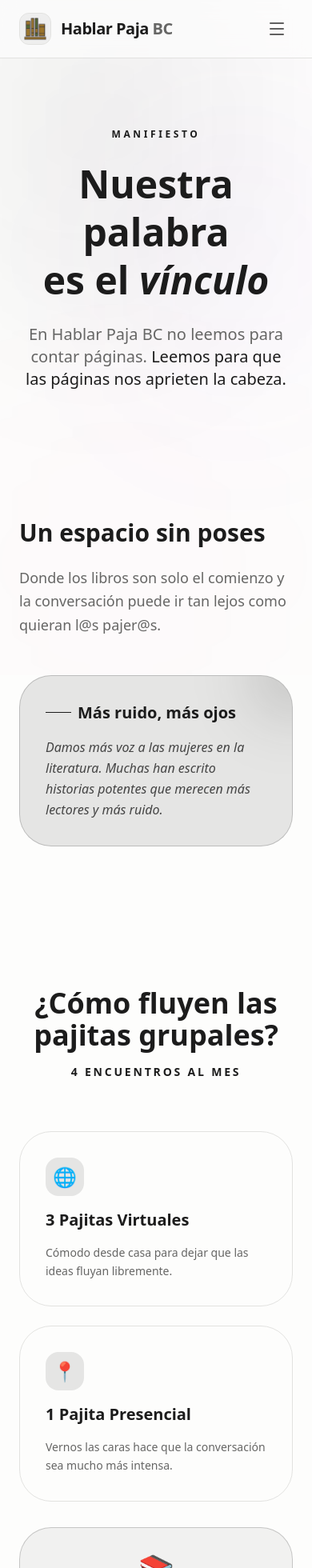
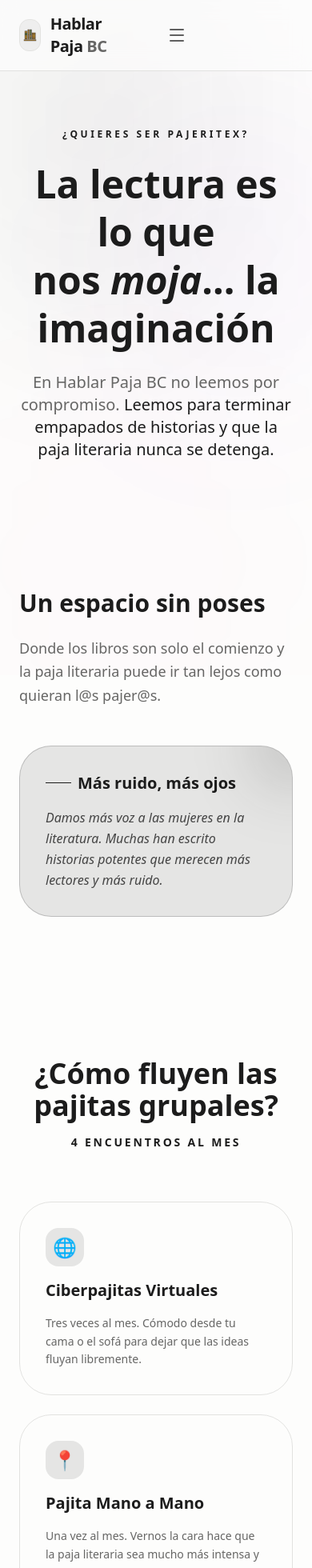
Before and after one commit to Diegoberrio1601/hablar_paja_bc, a Next.js app: page /club in a window 390 px wide. Shown: the top 1960 px of the page at 80% size. Built offline with nearby package versions, Linux system fonts and the light colour scheme; no server answers; a web font is replaced by a local one.

Commit message:
refactor: update brand voice and terminology to "Pajeritex" across UI components and content

```diff
--- a/app/admin/editar/[id]/page.tsx
+++ b/app/admin/editar/[id]/page.tsx
@@ -120,7 +120,7 @@ export default function EditarPage() {
       "Libros": `Escribe una reseña profunda y cautivadora del libro "${title}" de ${bookAuthor}. Incluye un resumen sin spoilers, análisis de temas y por qué vale la pena leerlo.`,
       "Autores": `Escribe un perfil literario detallado del autor ${bookAuthor}, enfocándote en su estilo, legado y mencionando su obra destacada "${title}".`,
       "Recomendaciones": `Escribe una recomendación entusiasta para leer "${title}" de ${bookAuthor}. Explica a qué tipo de lectores les gustaría y qué lo hace especial.`,
-      "Libro del Mes": `Escribe el anuncio oficial para el Libro del Mes de ${month}: "${title}" de ${bookAuthor}. Debe ser una invitación irresistible para que el club de lectura empiece a leerlo.`
+      "Libro del Mes": `Escribe el anuncio oficial para el Libro del Mes de ${month}: "${title}" de ${bookAuthor}. Debe ser una invitación irresistible para que l@s pajer@s empiecen a leerlo y se preparen para la pajita literaria.`
     };
 
     return `${base}${prompts[category] || prompts["Libros"]} Usa un tono cercano, elegante y profesional. Devuélveme el contenido en formato Markdown con subtítulos y negritas.`;
--- a/app/admin/publicar/page.tsx
+++ b/app/admin/publicar/page.tsx
@@ -94,7 +94,7 @@ export default function PublicarPage() {
       "Libros": `Escribe una reseña profunda y cautivadora del libro "${title}" de ${bookAuthor}. Incluye un resumen sin spoilers, análisis de temas y por qué vale la pena leerlo.`,
       "Autores": `Escribe un perfil literario detallado del autor ${bookAuthor}, enfocándote en su estilo, legado y mencionando su obra destacada "${title}".`,
       "Recomendaciones": `Escribe una recomendación entusiasta para leer "${title}" de ${bookAuthor}. Explica a qué tipo de lectores les gustaría y qué lo hace especial.`,
-      "Libro del Mes": `Escribe el anuncio oficial para el Libro del Mes de ${month}: "${title}" de ${bookAuthor}. Debe ser una invitación irresistible para que el club de lectura empiece a leerlo.`
+      "Libro del Mes": `Escribe el anuncio oficial para el Libro del Mes de ${month}: "${title}" de ${bookAuthor}. Debe ser una invitación irresistible para que l@s pajer@s empiecen a leerlo y se preparen para la pajita literaria.`
     };
 
     return `${base}${prompts[category] || prompts["Libros"]} Usa un tono cercano, elegante y profesional. Devuélveme el contenido en formato Markdown con subtítulos y negritas.`;
--- a/app/club/page.tsx
+++ b/app/club/page.tsx
@@ -3,23 +3,30 @@
 import React from "react";
 import Navbar from "@/components/Navbar";
 import Footer from "@/components/Footer";
-import {
-  Play
-} from "lucide-react";
+import { Play } from "lucide-react";
 
 const BrandIcons = {
   YouTube: ({ size = 24 }) => (
     <svg viewBox="0 0 24 24" width={size} height={size} fill="currentColor">
-      <path d="M23.498 6.186a3.016 3.016 0 0 0-2.122-2.136C19.505 3.545 12 3.545 12 3.545s-7.505 0-9.377.505A3.017 3.017 0 0 0 .502 6.186C0 8.07 0 12 0 12s0 3.93.502 5.814a3.016 3.016 0 0 0 2.122 2.136c1.871.505 9.376.505 9.376.505s7.505 0 9.377-.505a3.015 3.015 0 0 0 2.122-2.136C24 15.93 24 12 24 12s0-3.93-.502-5.814zM9.545 15.568V8.432L15.818 12l-6.273 3.568z"/>
+      <path d="M23.498 6.186a3.016 3.016 0 0 0-2.122-2.136C19.505 3.545 12 3.545 12 3.545s-7.505 0-9.377.505A3.017 3.017 0 0 0 .502 6.186C0 8.07 0 12 0 12s0 3.93.502 5.814a3.016 3.016 0 0 0 2.122 2.136c1.871.505 9.376.505 9.376.505s7.505 0 9.377-.505a3.015 3.015 0 0 0 2.122-2.136C24 15.93 24 12 24 12s0-3.93-.502-5.814zM9.545 15.568V8.432L15.818 12l-6.273 3.568z" />
     </svg>
   ),
   Spotify: ({ size = 24 }) => (
     <svg viewBox="0 0 24 24" width={size} height={size} fill="currentColor">
-      <path d="M12 0C5.373 0 0 5.373 0 12s5.373 12 12 12 12-5.373 12-12S18.627 0 12 0zm5.508 17.302c-.218.358-.686.469-1.042.247-2.848-1.741-6.433-2.134-10.655-1.17-.407.094-.816-.16-.91-.567-.094-.408.16-.816.567-.91 4.622-1.056 8.583-.605 11.793 1.358.356.222.469.69.247 1.042zm1.467-3.258c-.273.447-.852.593-1.297.318-3.262-2.003-8.23-2.585-12.083-1.415-.504.152-1.037-.132-1.189-.636-.153-.504.133-1.037.636-1.189 4.412-1.339 9.894-.687 13.616 1.597.447.275.592.852.317 1.295v.03zm.127-3.39c-3.914-2.324-10.366-2.54-14.136-1.393-.598.182-1.238-.156-1.419-.754-.18-.598.157-1.238.754-1.419 4.316-1.31 11.436-1.054 15.947 1.623.535.318.711 1.01.393 1.545-.318.535-1.01.711-1.545.393l.006.001z"/>
+      <path d="M12 0C5.373 0 0 5.373 0 12s5.373 12 12 12 12-5.373 12-12S18.627 0 12 0zm5.508 17.302c-.218.358-.686.469-1.042.247-2.848-1.741-6.433-2.134-10.655-1.17-.407.094-.816-.16-.91-.567-.094-.408.16-.816.567-.91 4.622-1.056 8.583-.605 11.793 1.358.356.222.469.69.247 1.042zm1.467-3.258c-.273.447-.852.593-1.297.318-3.262-2.003-8.23-2.585-12.083-1.415-.504.152-1.037-.132-1.189-.636-.153-.504.133-1.037.636-1.189 4.412-1.339 9.894-.687 13.616 1.597.447.275.592.852.317 1.295v.03zm.127-3.39c-3.914-2.324-10.366-2.54-14.136-1.393-.598.182-1.238-.156-1.419-.754-.18-.598.157-1.238.754-1.419 4.316-1.31 11.436-1.054 15.947 1.623.535.318.711 1.01.393 1.545-.318.535-1.01.711-1.545.393l.006.001z" />
     </svg>
   ),
   Instagram: ({ size = 24 }) => (
-    <svg viewBox="0 0 24 24" width={size} height={size} fill="none" stroke="currentColor" strokeWidth="2" strokeLinecap="round" strokeLinejoin="round">
+    <svg
+      viewBox="0 0 24 24"
+      width={size}
+      height={size}
+      fill="none"
+      stroke="currentColor"
+      strokeWidth="2"
+      strokeLinecap="round"
+      strokeLinejoin="round"
+    >
       <rect x="2" y="2" width="20" height="20" rx="5" ry="5"></rect>
       <path d="M16 11.37A4 4 0 1 1 12.63 8 4 4 0 0 1 16 11.37z"></path>
       <line x1="17.5" y1="6.5" x2="17.51" y2="6.5"></line>
@@ -27,9 +34,9 @@ const BrandIcons = {
   ),
   TikTok: ({ size = 24 }) => (
     <svg viewBox="0 0 24 24" width={size} height={size} fill="currentColor">
-      <path d="M19.59 6.69a4.83 4.83 0 0 1-3.77-4.25V2h-3.45v13.67a2.89 2.89 0 0 1-5.2 1.74 2.89 2.89 0 0 1 2.31-4.64 2.93 2.93 0 0 1 .88.13V9.4a6.84 6.84 0 0 0-1 .05A6.33 6.33 0 0 0 5 20.1a6.34 6.34 0 0 0 10.86-4.43v-7a8.16 8.16 0 0 0 4.77 1.52v-3.4a4.85 4.85 0 0 1-1-.1z"/>
+      <path d="M19.59 6.69a4.83 4.83 0 0 1-3.77-4.25V2h-3.45v13.67a2.89 2.89 0 0 1-5.2 1.74 2.89 2.89 0 0 1 2.31-4.64 2.93 2.93 0 0 1 .88.13V9.4a6.84 6.84 0 0 0-1 .05A6.33 6.33 0 0 0 5 20.1a6.34 6.34 0 0 0 10.86-4.43v-7a8.16 8.16 0 0 0 4.77 1.52v-3.4a4.85 4.85 0 0 1-1-.1z" />
     </svg>
-  )
+  ),
 };
 
 export default function ClubPage() {
@@ -41,16 +48,18 @@ export default function ClubPage() {
       <section className="pt-40 pb-20 px-6 text-center relative overflow-hidden">
         <div className="max-w-4xl mx-auto space-y-6 relative z-10">
           <span className="text-accent text-xs font-bold uppercase tracking-[0.3em] block">
-            MANIFIESTO
+            ¿QUIERES SER PAJERITEX?
           </span>
           <h1 className="text-5xl md:text-8xl font-bold serif leading-tight">
-            Nuestra palabra <br />
-            es el <span className="text-accent italic">vínculo</span>
+            La lectura es lo que <br />
+            nos <span className="text-accent italic">moja</span>... la
+            imaginación
           </h1>
           <p className="text-muted-foreground text-xl md:text-2xl font-light max-w-2xl mx-auto">
-            En Hablar Paja BC no leemos para contar páginas.{" "}
+            En Hablar Paja BC no leemos por compromiso.{" "}
             <span className="text-foreground font-medium">
-              Leemos para que las páginas nos aprieten la cabeza.
+              Leemos para terminar empapados de historias y que la paja
+              literaria nunca se detenga.
             </span>
           </p>
         </div>
@@ -64,7 +73,7 @@ export default function ClubPage() {
               Un espacio sin poses
             </h2>
             <p className="text-muted-foreground text-lg leading-relaxed">
-              Donde los libros son solo el comienzo y la conversación puede ir
+              Donde los libros son solo el comienzo y la paja literaria puede ir
               tan lejos como quieran l@s pajer@s.
             </p>
           </div>
@@ -80,7 +89,6 @@ export default function ClubPage() {
           </div>
         </div>
       </section>
-
 
       {/* Dynamics Section - Visual Cards */}
       <section className="py-24 px-6 relative overflow-hidden">
@@ -100,19 +108,22 @@ export default function ClubPage() {
                 <div className="w-12 h-12 rounded-2xl bg-accent/10 flex items-center justify-center text-accent group-hover:scale-110 transition-transform text-2xl">
                   🌐
                 </div>
-                <h3 className="text-xl font-bold serif">3 Pajitas Virtuales</h3>
+                <h3 className="text-xl font-bold serif">
+                  Ciberpajitas Virtuales
+                </h3>
                 <p className="text-muted-foreground text-sm leading-relaxed">
-                  Cómodo desde casa para dejar que las ideas fluyan libremente.
+                  Tres veces al mes. Cómodo desde tu cama o el sofá para dejar
+                  que las ideas fluyan libremente.
                 </p>
               </div>
               <div className="p-8 bg-muted/5 border border-border rounded-[2.5rem] space-y-4 hover:border-accent/30 transition-all group">
                 <div className="w-12 h-12 rounded-2xl bg-accent/10 flex items-center justify-center text-accent group-hover:scale-110 transition-transform text-2xl">
                   📍
                 </div>
-                <h3 className="text-xl font-bold serif">1 Pajita Presencial</h3>
+                <h3 className="text-xl font-bold serif">Pajita Mano a Mano</h3>
                 <p className="text-muted-foreground text-sm leading-relaxed">
-                  Vernos las caras hace que la conversación sea mucho más
-                  intensa.
+                  Una vez al mes. Vernos la cara hace que la paja literaria sea
+                  mucho más intensa y profunda.
                 </p>
               </div>
             </div>
@@ -121,8 +132,8 @@ export default function ClubPage() {
               <div className="text-4xl">📚</div>
               <h3 className="text-xl font-bold serif">Libros a la mano</h3>
               <p className="text-xs text-muted-foreground leading-relaxed font-medium">
-                Si no tienes el libro, no te preocupes. Entre pajer@s siempre
-                aparece una copia.
+                Si no tienes con qué, no te preocupes. Entre pajer@s siempre
+                aparece una copia para pasarnos.
               </p>
             </div>
           </div>
@@ -183,28 +194,30 @@ export default function ClubPage() {
       <section className="py-24 px-6 bg-muted/5 border-y border-border">
         <div className="max-w-5xl mx-auto">
           <div className="text-center mb-16">
-            <h2 className="text-4xl font-bold serif mb-4">Lectura sin pena</h2>
+            <h2 className="text-4xl font-bold serif mb-4">
+              Pajitas sin tabúes
+            </h2>
             <p className="text-muted-foreground">
               Aquí nadie viene a aparentar. Lo único que pedimos es ganas de
-              paja literaria.
+              paja literaria de la buena.
             </p>
           </div>
 
           <div className="grid grid-cols-1 sm:grid-cols-2 md:grid-cols-3 gap-8">
             {[
               {
-                title: "No terminar el libro",
-                desc: "Si no te atrapó, suéltalo sin remordimientos.",
+                title: "Si no te calienta...",
+                desc: "Si el libro no te pone, suéltalo sin remordimientos.",
                 icon: "📖",
               },
               {
-                title: "Amar u Odiar",
-                desc: "Siente a los personajes como quieras.",
+                title: "Dale duro",
+                desc: "Ama u odia a los personajes como tú quieras.",
                 icon: "🔥",
               },
               {
-                title: "Cambiar de opinión",
-                desc: "Se vale cambiar a mitad de la pajita.",
+                title: "Cambia de posición",
+                desc: "Se vale cambiar de opinión a mitad de la pajita.",
                 icon: "🔄",
               },
             ].map((item) => (
@@ -212,9 +225,13 @@ export default function ClubPage() {
                 key={item.title}
                 className="p-8 bg-background border border-border rounded-[2.5rem] hover:border-accent/40 transition-all text-center space-y-4 group hover:shadow-xl"
               >
-                <div className="text-4xl mb-4 group-hover:scale-125 transition-transform">{item.icon}</div>
+                <div className="text-4xl mb-4 group-hover:scale-125 transition-transform">
+                  {item.icon}
+                </div>
                 <h4 className="font-bold serif text-xl">{item.title}</h4>
-                <p className="text-muted-foreground text-sm leading-relaxed">{item.desc}</p>
+                <p className="text-muted-foreground text-sm leading-relaxed">
+                  {item.desc}
+                </p>
               </div>
             ))}
           </div>
@@ -229,11 +246,11 @@ export default function ClubPage() {
         <div className="max-w-2xl mx-auto space-y-10 relative z-10">
           <div className="space-y-4">
             <h2 className="text-4xl md:text-6xl font-bold serif leading-tight">
-              ¿Quieres participar?
+              ¿Quieres ser Pajeritex?
             </h2>
             <p className="text-lg text-muted-foreground max-w-lg mx-auto leading-relaxed">
               Aquí no cobramos membresía. Solo pedimos atención, curiosidad y
-              ganas de hablar paja. 💜
+              ganas de hacer la pajita literaria con nosotros. 💜
             </p>
           </div>
 
@@ -248,7 +265,7 @@ export default function ClubPage() {
                 target="_blank"
                 className="bg-accent text-accent-foreground px-12 py-5 rounded-full font-bold shadow-lg hover:shadow-2xl hover:scale-105 transition-all text-xl block"
               >
-                Unirme ahora
+                Hacerme Pajeritex
               </a>
             </div>
           </div>
--- a/app/layout.tsx
+++ b/app/layout.tsx
@@ -19,19 +19,19 @@ const playfair = Playfair_Display({
 export const metadata: Metadata = {
   metadataBase: new URL('https://hablarpajabc.vercel.app'),
   title: {
-    default: "Hablar Paja BC | Club de Lectura",
+    default: "Hablar Paja BC | Quiero ser Pajeritex",
     template: "%s | Hablar Paja BC"
   },
-  description: "Un espacio para los que aman los libros, la paja y no tienen miedo de decir lo que piensan. Reseñas, recomendaciones y club de lectura.",
-  keywords: ["libros", "reseñas", "club de lectura", "literatura", "hablar paja", "blog literario"],
+  description: "Un espacio para los que aman los libros, la paja literaria y no tienen miedo de decir lo que piensan.",
+  keywords: ["libros", "reseñas", "pajeridex", "literatura", "hablar paja", "pajita literaria"],
   authors: [{ name: "Hablar Paja BC team" }],
   icons: {
     icon: '/hpl.png',
     apple: '/hpl.png',
   },
   openGraph: {
-    title: "Hablar Paja BC | Club de Lectura",
-    description: "Un espacio para los que aman los libros, la paja y no tienen miedo de decir lo que piensan.",
+    title: "Hablar Paja BC | Quiero ser Pajeritex",
+    description: "Un espacio para los que aman los libros, la paja literaria y no tienen miedo de decir lo que piensan.",
     url: 'https://hablarpajabc.vercel.app',
     siteName: 'Hablar Paja BC',
     locale: 'es_ES',
@@ -41,14 +41,14 @@ export const metadata: Metadata = {
         url: '/hpl.png',
         width: 800,
         height: 800,
-        alt: 'Hablar Paja BC - Club de Lectura',
+        alt: 'Hablar Paja BC - Quiero ser Pajeritex',
       },
     ],
   },
   twitter: {
     card: 'summary_large_image',
     title: "Hablar Paja BC",
-    description: "Reseñas de libros y club de lectura.",
+    description: "Reseñas de libros y paja literaria.",
     images: ['/hpl.png'],
   },
   robots: {
--- a/components/LibraryGrid.tsx
+++ b/components/LibraryGrid.tsx
@@ -127,7 +127,7 @@ export default function LibraryGrid() {
       <div className="relative max-w-md mx-auto group">
         <input
           type="text"
-          placeholder="Buscar libro o autor..."
+          placeholder="¿Qué te quieres manosear hoy?..."
           className="w-full bg-muted/10 border border-border px-12 py-4 rounded-2xl outline-none focus:ring-2 focus:ring-accent/20 transition-all font-medium text-sm"
           value={searchTerm}
           onChange={(e) => setSearchTerm(e.target.value)}
--- a/components/Navbar.tsx
+++ b/components/Navbar.tsx
@@ -32,8 +32,8 @@ function Navbar() {
 
   return (
     <nav className="fixed top-0 left-0 right-0 z-50 glass px-6 py-4 [transform:translateZ(0)]">
-      <div className="max-w-7xl mx-auto flex items-center justify-between">
-        <div className="flex items-center gap-8">
+      <div className="max-w-7xl mx-auto items-center grid grid-cols-3 gap-8 lg:gap-12">
+        <div className="flex items-center gap-6 justify-self-start">
           <Link href="/" className="flex items-center gap-3 group">
             <div className="relative w-10 h-10 md:w-12 md:h-12 overflow-hidden rounded-xl bg-accent/5 p-1 border border-border group-hover:border-accent/30 transition-all duration-500">
               <Image
@@ -51,7 +51,7 @@ function Navbar() {
           </Link>
 
           {/* Social Links - Desktop */}
-          <div className="hidden lg:flex items-center gap-4 pl-4 border-l border-border">
+          <div className="hidden xl:flex items-center gap-3 pl-4 border-l border-border flex-shrink-0">
             {mounted && (
               <>
                 <a
@@ -92,7 +92,7 @@ function Navbar() {
         </div>
 
         {/* Central Navigation - Desktop */}
-        <nav className="hidden md:flex items-center gap-8 absolute left-1/2 -translate-x-1/2">
+        <nav className="hidden md:flex items-center gap-4 lg:gap-8 justify-self-center whitespace-nowrap">
           <Link href="/" className="text-xs font-bold uppercase tracking-[0.2em] hover:text-accent transition-colors relative group">
             Inicio
             <span className="absolute -bottom-1 left-0 w-0 h-0.5 bg-accent transition-all group-hover:w-full"></span>
@@ -102,7 +102,7 @@ function Navbar() {
             <span className="absolute -bottom-1 left-0 w-0 h-0.5 bg-accent transition-all group-hover:w-full"></span>
           </Link>
           <Link href="/club" className="text-xs font-bold uppercase tracking-[0.2em] hover:text-accent transition-colors relative group">
-            El Club
+            Quiero ser Pajeritex
             <span className="absolute -bottom-1 left-0 w-0 h-0.5 bg-accent transition-all group-hover:w-full"></span>
           </Link>
           <Link href="/unincca" className="text-xs font-bold uppercase tracking-[0.2em] hover:text-accent transition-colors relative group">
@@ -112,7 +112,8 @@ function Navbar() {
         </nav>
 
 
-        <div className="flex items-center gap-2 md:gap-4">
+
+        <div className="flex items-center gap-2 md:gap-4 justify-self-end">
           <div className="hidden md:block">
             <ThemeToggle />
           </div>
@@ -237,7 +238,7 @@ function Navbar() {
                     onClick={() => setIsMobileMenuOpen(false)}
                     className="text-lg font-bold uppercase tracking-widest hover:text-accent transition-colors border-b border-border/50 pb-2"
                   >
-                    El Club
+                    Quiero ser Pajeritex
                   </Link>
                   <Link
                     href="/unincca"
@@ -307,7 +308,7 @@ function Navbar() {
                     className="flex items-center justify-center gap-3 w-full bg-[#25D366] text-white font-bold uppercase tracking-widest py-4 rounded-2xl transition-all hover:scale-[1.02] active:scale-[0.98]"
                   >
                     <WhatsAppIcon size={20} />
-                    Unirme al Club
+                    Hacerme Pajeritex
                   </a>
                 </div>
               </div>
```
Also changed, not shown: app/biblioteca/page.tsx (+10 -10 lines), components/ClubSection.tsx (+8 -8 lines), components/Footer.tsx (+4 -4 lines).
